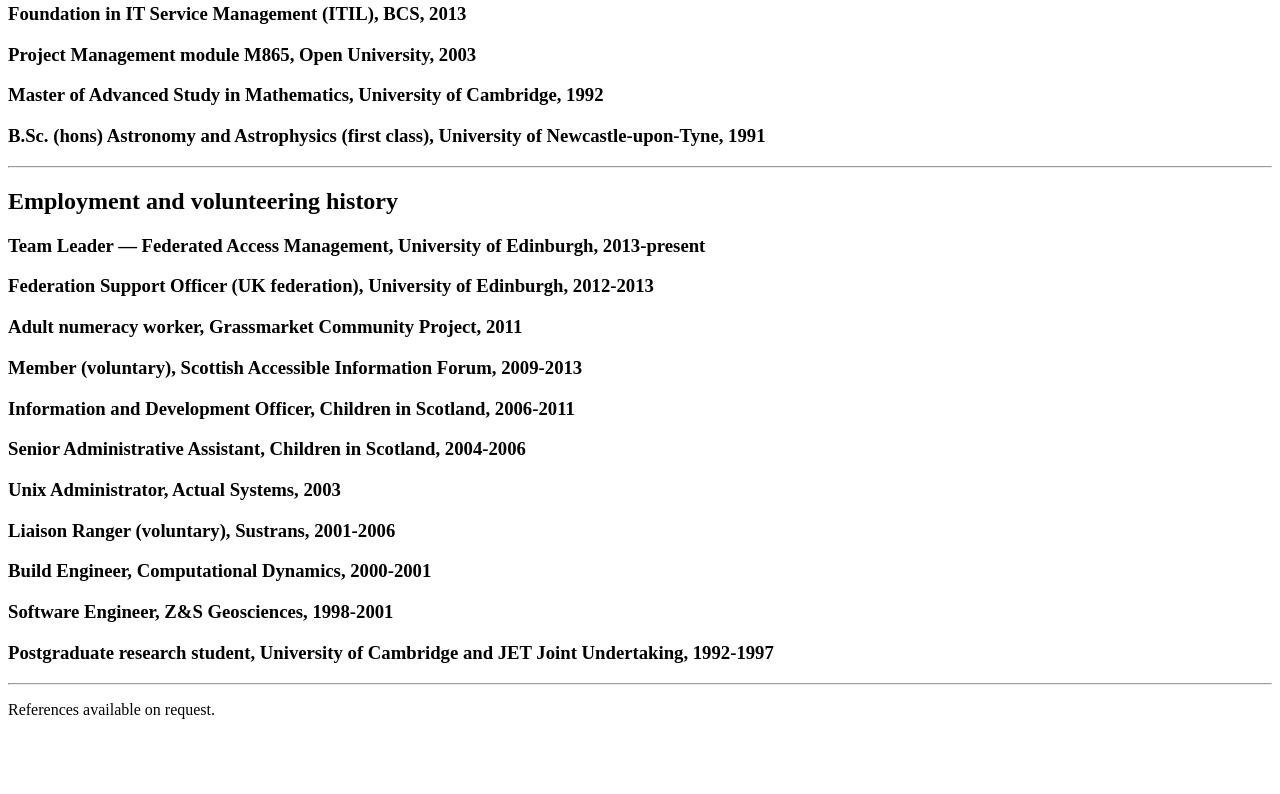
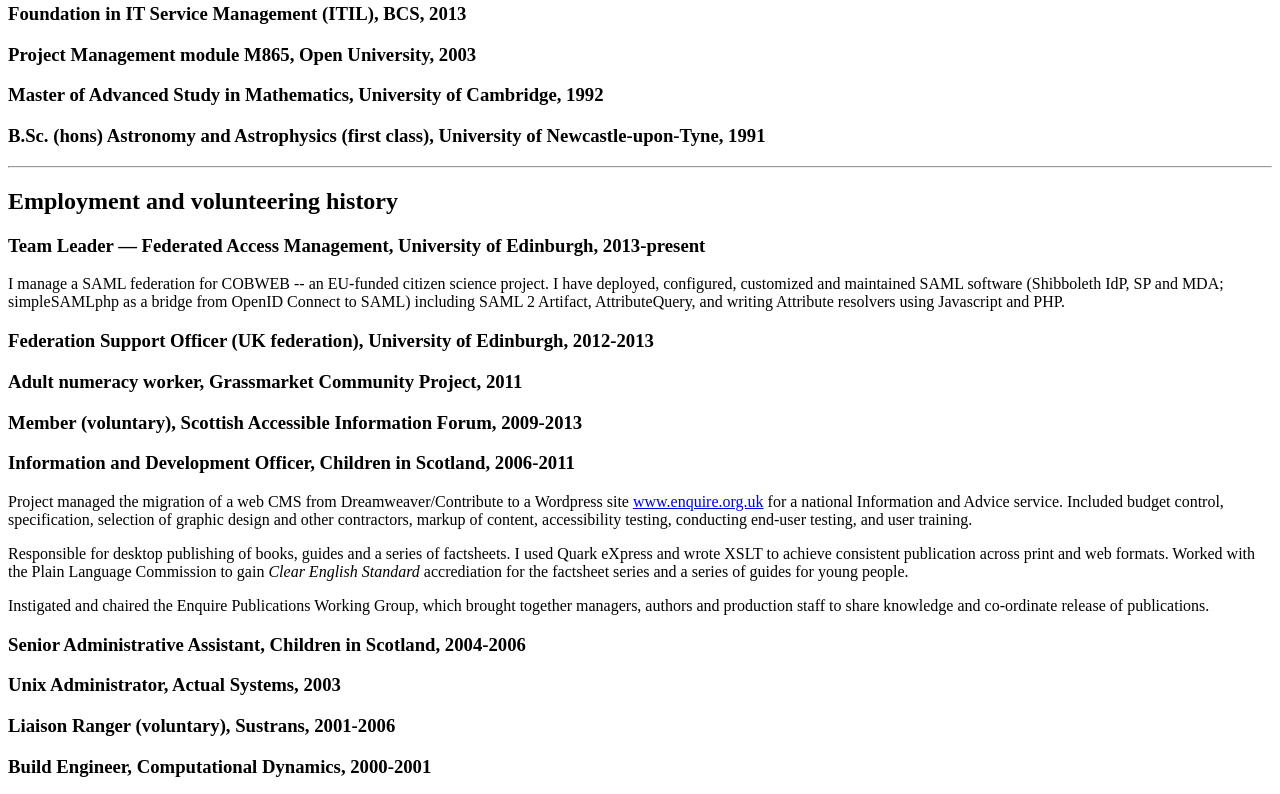
Before and after one commit to alexstuart/alexstuart.github.io, a plain HTML site: page cv.html in a window 1280 px wide. Shown: the part 432-1226 px from the top of the page. Before the commit the page ends 1167 px from the top, so only its background shows below. Drawn offline with Linux system fonts and the light colour scheme.

Commit message:
Added COBWEB and Enquire IDO text to CV

```diff
--- a/cv.html
+++ b/cv.html
@@ -38,6 +38,13 @@ A series of courses for line managers, includes <em>Recruiting for Excellence</e
 
 <h3>Team Leader &mdash; Federated Access Management, University of Edinburgh, 2013-present</h3>
 
+<p>
+I manage a SAML federation for COBWEB -- an EU-funded citizen science project.
+I have deployed, configured, customized and maintained SAML software
+(Shibboleth IdP, SP and MDA; simpleSAMLphp as a bridge from OpenID Connect to SAML)
+including SAML 2 Artifact, AttributeQuery, and writing Attribute resolvers using Javascript and PHP.
+</p>
+
 <h3>Federation Support Officer (UK federation), University of Edinburgh, 2012-2013</h3>
 
 <h3>Adult numeracy worker, Grassmarket Community Project, 2011</h3>
@@ -45,6 +52,25 @@ A series of courses for line managers, includes <em>Recruiting for Excellence</e
 <h3>Member (voluntary), Scottish Accessible Information Forum, 2009-2013</h3>
 
 <h3>Information and Development Officer, Children in Scotland, 2006-2011</h3>
+
+<p>
+Project managed the migration of a web CMS from Dreamweaver/Contribute to a Wordpress site
+<a href="http://www.enquire.org.uk">www.enquire.org.uk</a> for a national Information and Advice service.
+Included budget control, specification, selection of graphic design and other contractors, markup of content,
+accessibility testing, conducting end-user testing, and user training.
+</p>
+
+<p>
+Responsible for desktop publishing of books, guides and a series of factsheets.
+I used Quark eXpress and wrote XSLT to achieve consistent publication across print and web formats.
+Worked with the Plain Language Commission to gain <em>Clear English Standard</em>
+accrediation for the factsheet series and a series of guides for young people.
+</p>
+
+<p>
+Instigated and chaired the Enquire Publications Working Group, which brought together
+managers, authors and production staff to share knowledge and co-ordinate release of publications.
+</p>
 
 <h3>Senior Administrative Assistant, Children in Scotland, 2004-2006</h3>
 
```
